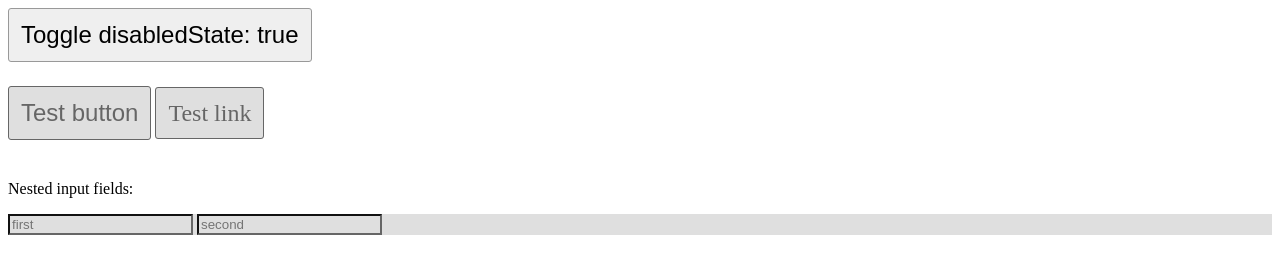
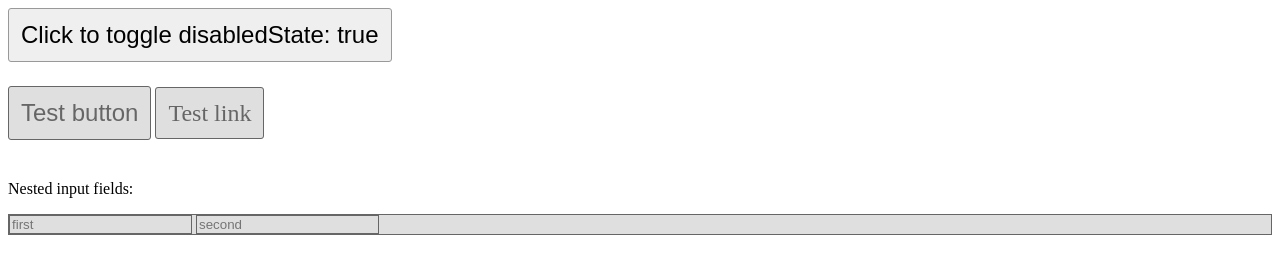
Before and after one commit to magikMaker/ng-click-interceptor, a plain HTML site: page index.html in a window 1280 px wide. Drawn offline with nearby package versions, Linux system fonts and the light colour scheme.

Commit message:
updated documentation and a bit of css

```diff
--- a/index.html
+++ b/index.html
@@ -8,7 +8,7 @@
 <body ng-controller="AppController">
 
     <section ng-controller="AppController">
-        <button class="ui-button" ng-click="toggle()">Toggle disabledState: {{disabledState}}</button>
+        <button class="ui-button" ng-click="toggle()">Click to toggle disabledState: {{disabledState}}</button>
         <br>
         <button class="ui-button" ui-disabled="disabledState" ng-click="go()">Test button</button>
         <a class="ui-button" href="http://google.com" target="_blank" ui-disabled="disabledState" ng-click="go()" >Test link</a>
--- a/style.css
+++ b/style.css
@@ -10,6 +10,6 @@
 
 .ui-disabled {
   background-color: #dfdfdf;
-  border-color: #666;
+  border: 1px solid #666;
   color: #666;
 }
```
